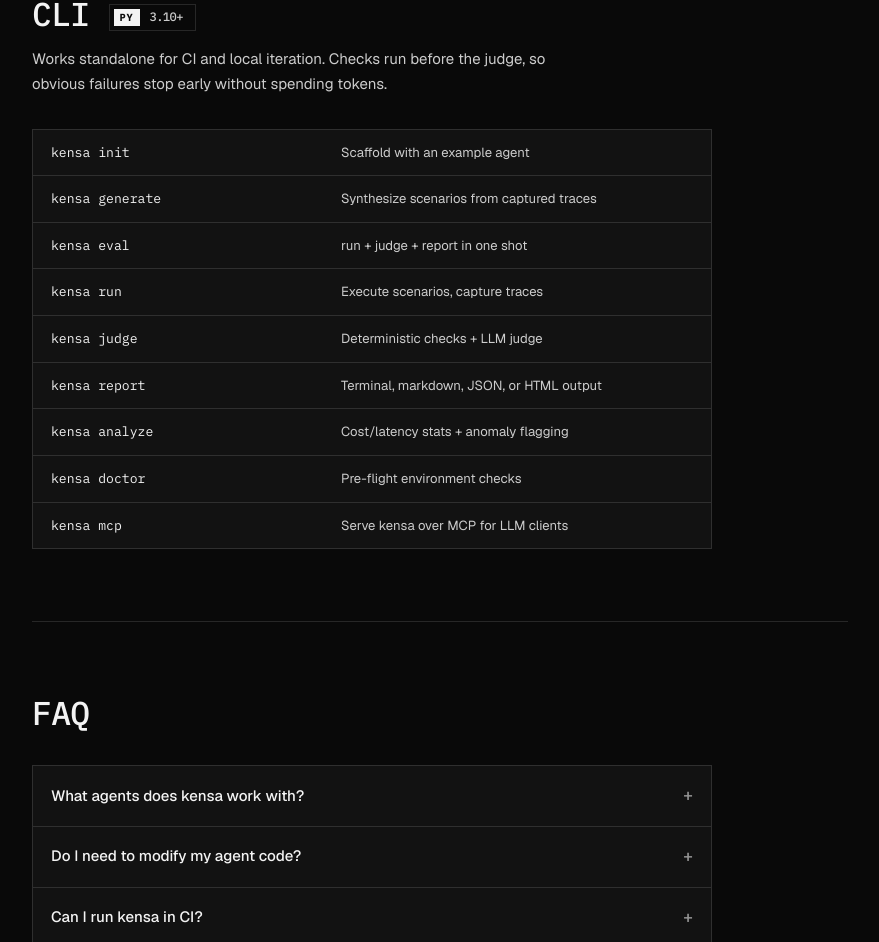
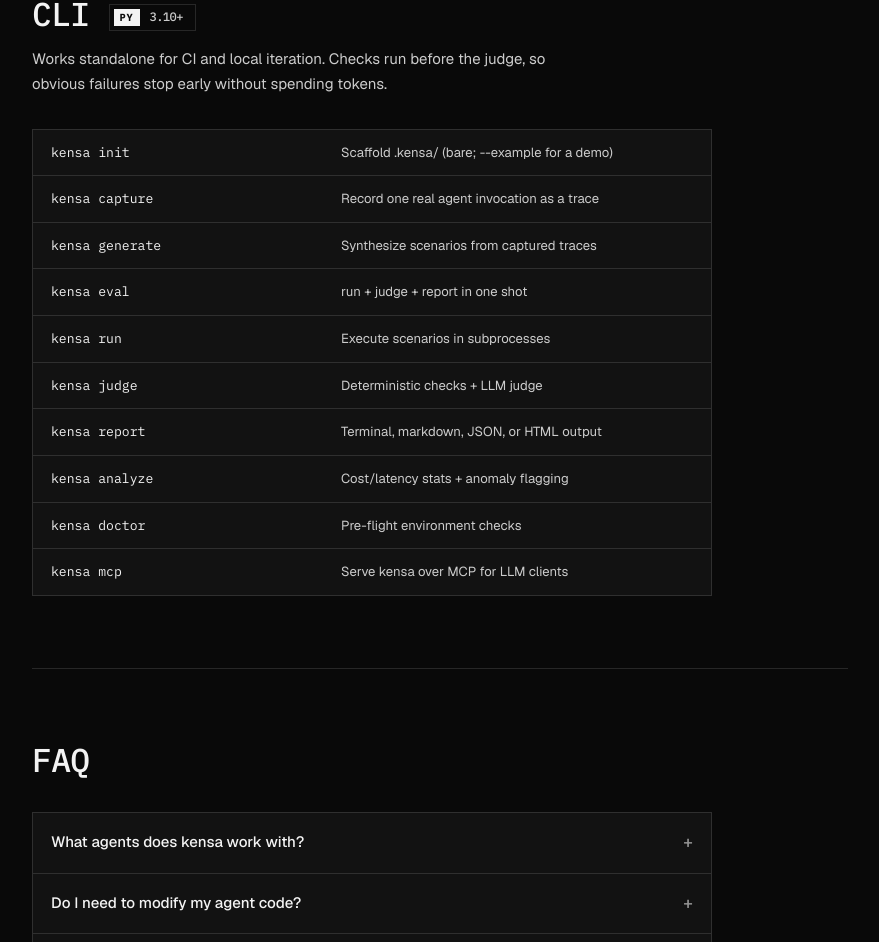
Before and after one commit to satyaborg/kensa, a Next.js app in the folder website/: page / in a window 1280 px wide. Shown: the part 2667-3609 px from the top of the page, without its empty margins (200-1079 px from the left). Built offline with nearby package versions, Linux system fonts and the light colour scheme.

Commit message:
chore: sync landing page cli grid with v0.7.0

```diff
--- a/website/components/LandingPage.tsx
+++ b/website/components/LandingPage.tsx
@@ -96,10 +96,11 @@
 ];
 
 const cliCommands = [
-  { cmd: "kensa init", desc: "Scaffold with an example agent" },
+  { cmd: "kensa init", desc: "Scaffold .kensa/ (bare; --example for a demo)" },
+  { cmd: "kensa capture", desc: "Record one real agent invocation as a trace" },
   { cmd: "kensa generate", desc: "Synthesize scenarios from captured traces" },
   { cmd: "kensa eval", desc: "run + judge + report in one shot" },
-  { cmd: "kensa run", desc: "Execute scenarios, capture traces" },
+  { cmd: "kensa run", desc: "Execute scenarios in subprocesses" },
   { cmd: "kensa judge", desc: "Deterministic checks + LLM judge" },
   { cmd: "kensa report", desc: "Terminal, markdown, JSON, or HTML output" },
   { cmd: "kensa analyze", desc: "Cost/latency stats + anomaly flagging" },
```
